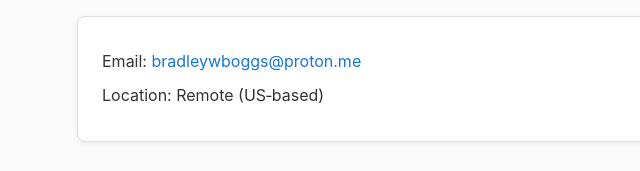
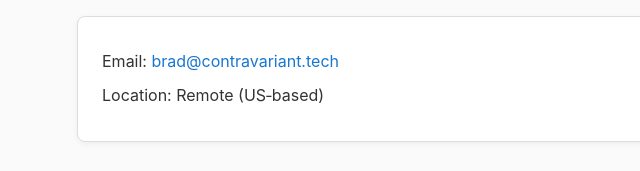
Before and after one commit to Bradleywboggs/contravariant-site, a plain HTML site: page index.html in a window 1280 px wide. Shown: the part 582-753 px from the top of the page, 163-803 px from the left. Drawn offline with Linux system fonts and the light colour scheme.

Commit message:
use contravariant.tech email

```diff
--- a/index.html
+++ b/index.html
@@ -106,7 +106,7 @@
   <section>
     <h2>Contact</h2>
     <div class="contact">
-      <p>Email: <a href="mailto:bradleywboggs@proton.me">bradleywboggs@proton.me</a></p>
+      <p>Email: <a href="mailto:brad@contravariant.tech">brad@contravariant.tech</a></p>
       <p>Location: Remote (US‑based)</p>
     </div>
   </section>
```
